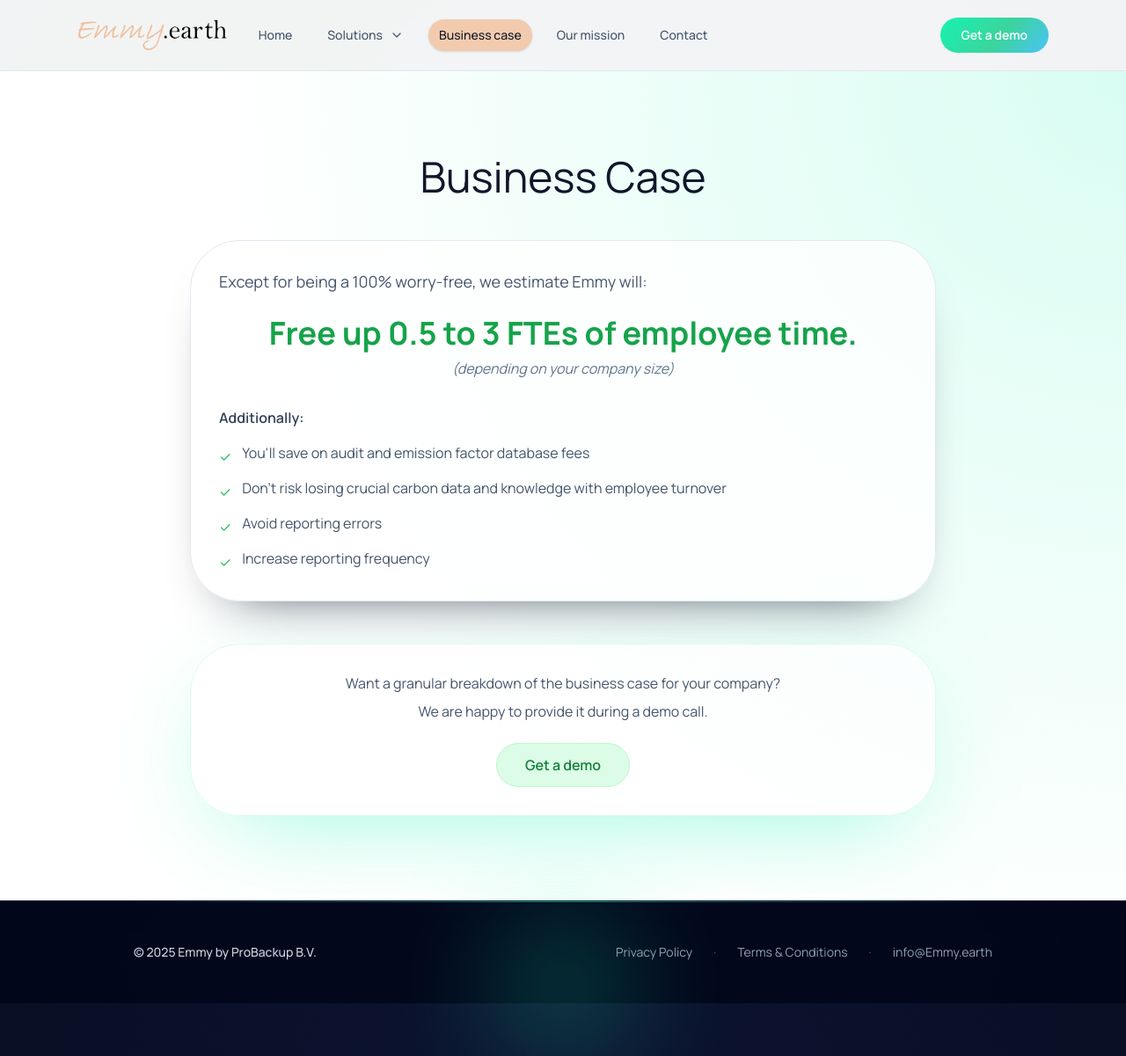
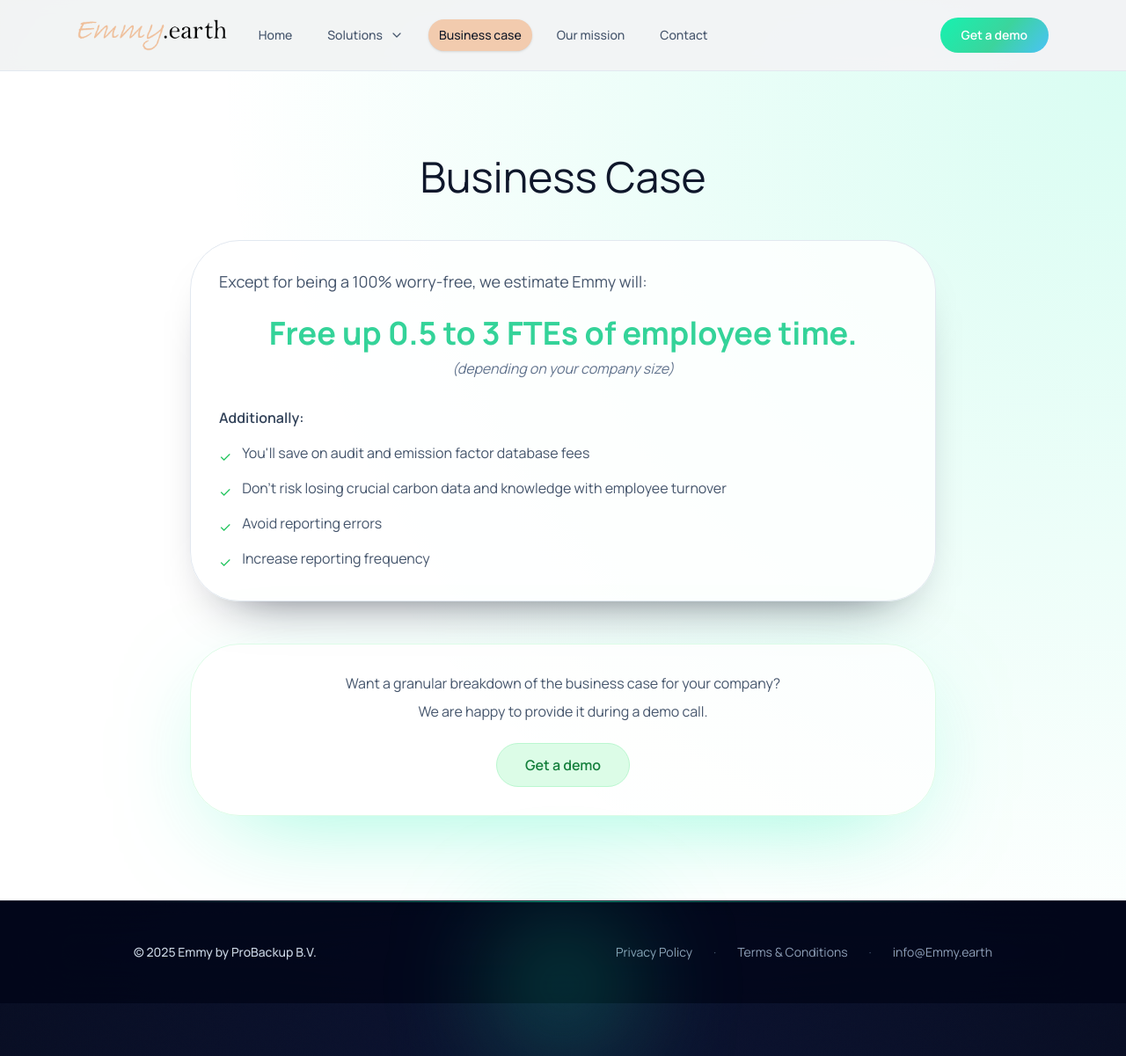
Before and after one commit to emmy-earth/promo-website, a Jekyll site: the page built from business-case.html, in a window 1280 px wide and 1201 px high. Shown: the whole window at 88% size. Built offline with Jekyll 4.4.1, drawn with Linux system fonts in a browser that asks for light colours; nearby versions of some CDN libraries; comment, search, counter and statistics services are not loaded.

Commit message:
Update business-case.html

```diff
--- a/business-case.html
+++ b/business-case.html
@@ -11,7 +11,7 @@ description: "Discover the business case for Emmy.earth automated carbon account
       <h2 class="text-center font-light text-4xl text-slate-900 sm:text-5xl">Business Case</h2>
       <div class="rounded-5xl border border-slate-200 bg-white/80 p-8 shadow-card">
         <p class="text-lg leading-relaxed text-slate-600">Except for being a 100% worry-free, we estimate Emmy will:</p>
-        <p class="mt-6 text-center text-3xl font-bold text-emerald-600 md:text-4xl">Free up 0.5 to 3 FTEs of employee time.<br><small class="mt-2 block text-base font-normal italic text-slate-500">(depending on your company size)</small></p>
+        <p class="mt-6 text-center text-3xl font-bold md:text-4xl" style="color: #34D399;">Free up 0.5 to 3 FTEs of employee time.<br><small class="mt-2 block text-base font-normal italic text-slate-500">(depending on your company size)</small></p>
         <p class="mt-8 text-base font-semibold text-slate-700">Additionally:</p>
         <ul class="mt-4 space-y-3 text-base text-slate-600">
           <li class="flex items-start gap-3">
```
